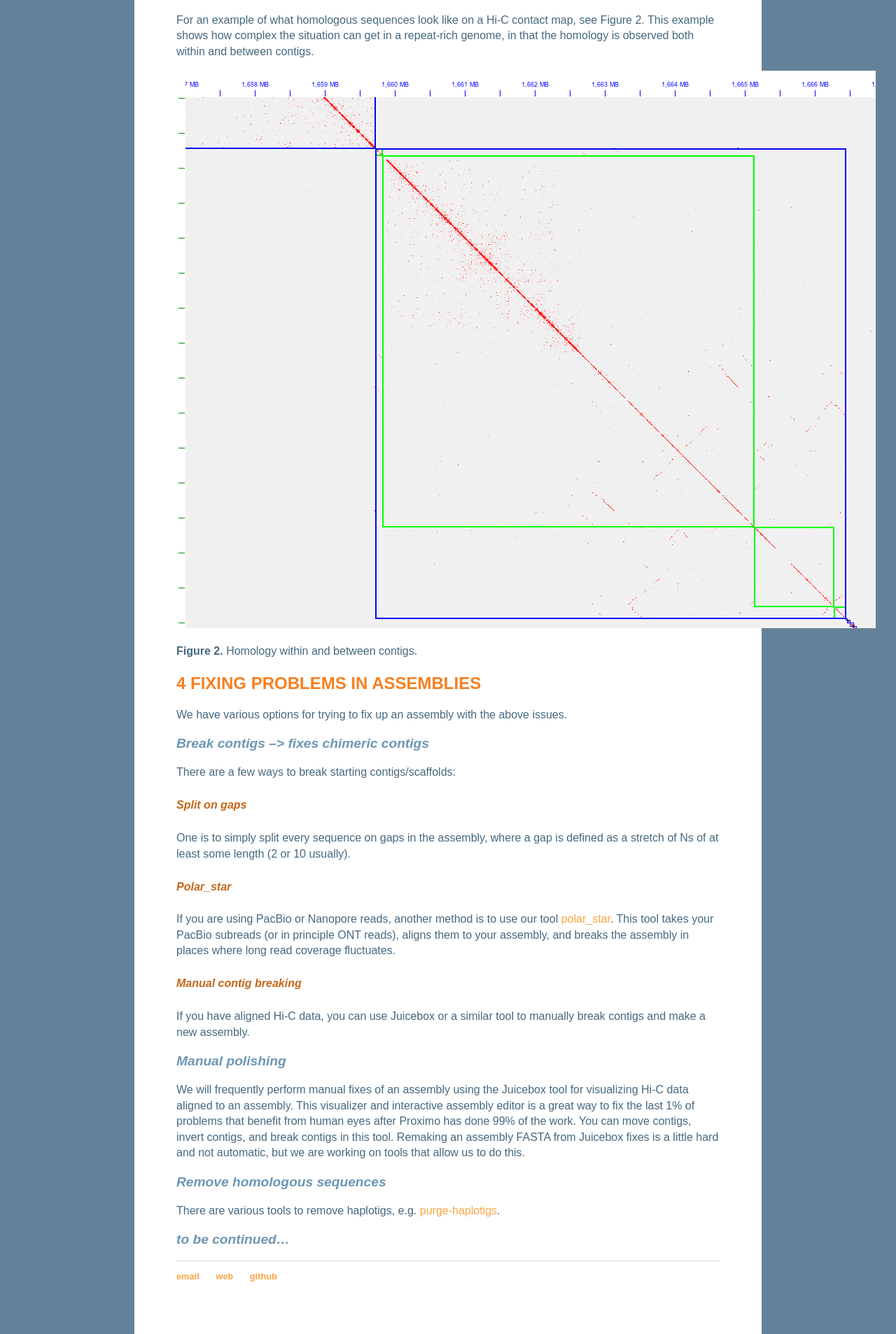
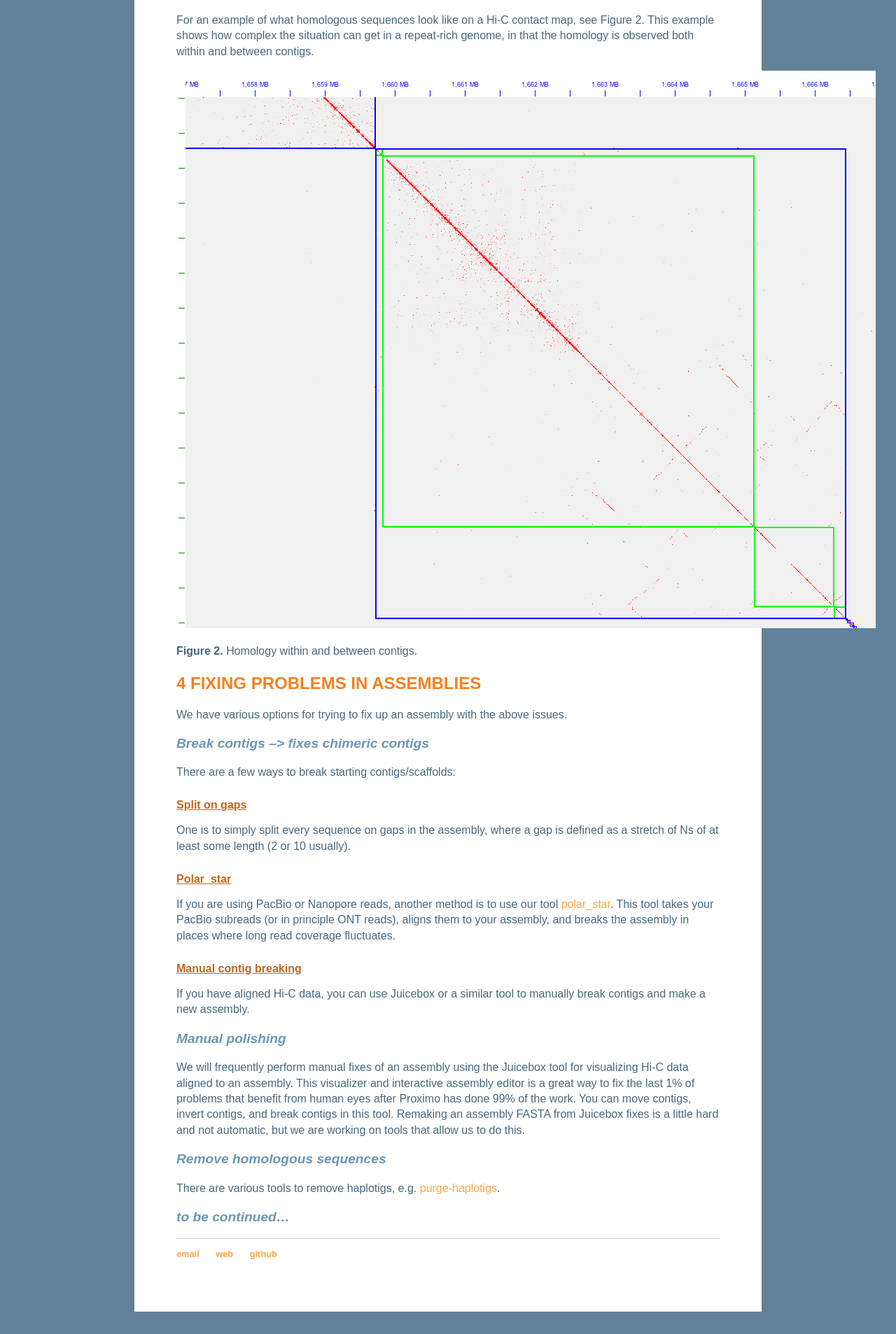
Before and after one commit to phasegenomics/phasegenomics.github.io, a Jekyll site: the page built from _posts/2018-09-20-starting-assembly-guidelines.md, in a window 1280 px wide. Shown: the part 3830-5737 px from the top of the page at 70% size. Built offline with Jekyll 4.4.1, drawn with Linux system fonts in a browser that asks for light colours; after the commit the page ends 5705 px from its top, so only the background shows below that.

Commit message:
Update main.css

```diff
--- a/css/main.css
+++ b/css/main.css
@@ -50,7 +50,8 @@ h5 {
     font-family: 'Montserrat', sans-serif;
     font-size: 1em;
     color: #c46619;
-    font-style: oblique;
+    text-decoration: underline;
+    margin-bottom: 0;
 }
 
 p, li {
```
